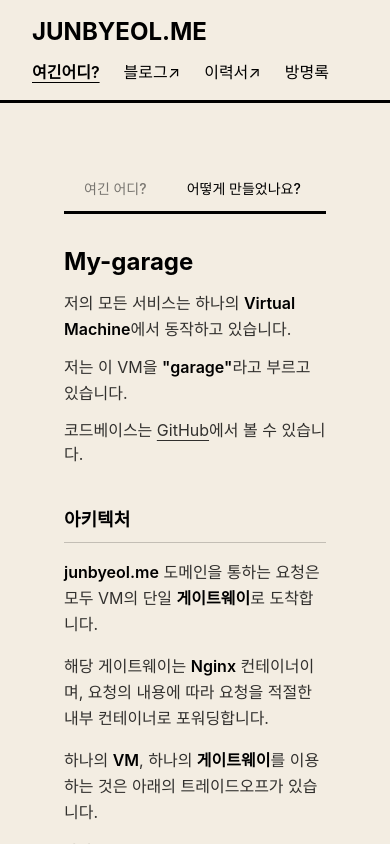
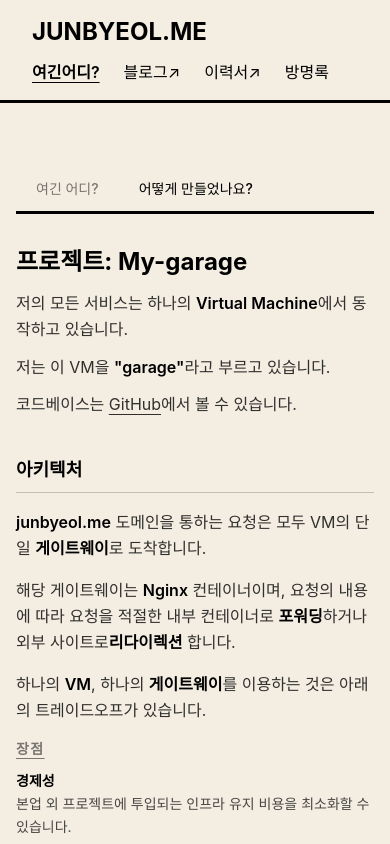
Before and after one commit to junbyeol/junbyeol.me, a React (Vite) app: page /about in a window 390 px wide. Both pictures are taken after a click on the tab "어떻게 만들었나요?". Shown: the top 844 px of the page. Built offline with nearby package versions, Linux system fonts and the light colour scheme.

Commit message:
feat: about 탭 가독성 증대

```diff
--- a/src/components/Layout.tsx
+++ b/src/components/Layout.tsx
@@ -6,7 +6,7 @@ const Layout = () => {
   return (
     <div className="flex min-h-screen flex-col">
       <Header />
-      <main className="flex-1 px-8 py-8">
+      <main className="flex-1 px-2 py-8">
         <Outlet />
       </main>
       <Footer />
--- a/src/pages/about/index.tsx
+++ b/src/pages/about/index.tsx
@@ -35,7 +35,7 @@ const About = () => {
   };
 
   return (
-    <section className="px-8 py-8 md:px-32 md:py-12">
+    <section className="px-2 py-8 md:px-32 md:py-12">
       <div className="flex border-b-[3px] border-text">
         {TABS.map(({ id, label }) => (
           <button
--- a/src/pages/about/tabs/HowTab.tsx
+++ b/src/pages/about/tabs/HowTab.tsx
@@ -1,3 +1,4 @@
+import { useState } from "react";
 import garageDiagram from "../../../assets/garage-diagram.png";
 
 type ListItem = {
@@ -50,7 +51,13 @@ const B = ({ children }: { children: React.ReactNode }) => (
   <strong className="font-semibold text-text">{children}</strong>
 );
 
-const HowTab = () => (
+const HowTab = () => {
+  const [isExpanded, setIsExpanded] = useState(false);
+
+  const handleImageMouseEnter = () => setIsExpanded(true);
+  const handleImageMouseLeave = () => setIsExpanded(false);
+
+  return (
     <div
       id="tabpanel-how"
       role="tabpanel"
@@ -59,9 +66,10 @@ const HowTab = () => (
     >
       {/* 프로젝트 소개 */}
       <div className="flex flex-col gap-3">
-      <h2 className="text-2xl font-bold">My-garage</h2>
+        <h2 className="text-2xl font-bold">프로젝트: My-garage</h2>
         <p className="text-base leading-relaxed text-text/80">
-        저의 모든 서비스는 하나의 <B>Virtual Machine</B>에서 동작하고 있습니다.
+          저의 모든 서비스는 하나의 <B>Virtual Machine</B>에서 동작하고
+          있습니다.
         </p>
         <p className="text-base leading-relaxed text-text/80">
           저는 이 VM을 <B>"garage"</B>라고 부르고 있습니다.
@@ -94,7 +102,8 @@ const HowTab = () => (
             </p>
             <p className="text-base leading-relaxed text-text/80">
               해당 게이트웨이는 <B>Nginx</B> 컨테이너이며, 요청의 내용에 따라
-            요청을 적절한 내부 컨테이너로 포워딩합니다.
+              요청을 적절한 내부 컨테이너로 <B>포워딩</B>하거나 외부 사이트로
+              <B>리다이렉션</B> 합니다.
             </p>
             <p className="text-base leading-relaxed text-text/80">
               하나의 <B>VM</B>, 하나의 <B>게이트웨이</B>를 이용하는 것은 아래의
@@ -102,7 +111,7 @@ const HowTab = () => (
             </p>
             <div className="grid grid-cols-1 sm:grid-cols-2 gap-4">
               <div className="flex flex-col gap-3">
-              <span className="text-sm font-bold uppercase tracking-widest text-text/50">
+                <span className="text-sm font-bold uppercase underline underline-offset-4 tracking-widest text-text/50">
                   장점
                 </span>
                 {PROS.map(({ label, description }) => (
@@ -115,7 +124,7 @@ const HowTab = () => (
                 ))}
               </div>
               <div className="flex flex-col gap-3">
-              <span className="text-sm font-bold uppercase tracking-widest text-text/50">
+                <span className="text-sm font-bold uppercase underline underline-offset-4 tracking-widest text-text/50">
                   단점
                 </span>
                 {CONS.map(({ label, description }) => (
@@ -131,13 +140,32 @@ const HowTab = () => (
           </div>
 
           {/* 인프라 다이어그램 */}
-        <div className="border border-text/20 md:w-64 flex-none self-start">
+          <div
+            className="border border-text/20 md:w-64 flex-none self-start md:cursor-zoom-in"
+            onMouseEnter={handleImageMouseEnter}
+            onMouseLeave={handleImageMouseLeave}
+          >
             <img
               src={garageDiagram}
               alt="My-garage 인프라 다이어그램"
               className="w-full"
             />
           </div>
+
+          {/* 확대 오버레이 (데스크탑 전용) */}
+          {isExpanded && (
+            <div
+              className="fixed top-20 right-20 z-50 hidden md:flex items-center justify-center"
+              onMouseEnter={handleImageMouseEnter}
+              onMouseLeave={handleImageMouseLeave}
+            >
+              <img
+                src={garageDiagram}
+                alt="My-garage 인프라 다이어그램 확대"
+                className="w-[50vw] object-contain border border-text/20"
+              />
+            </div>
+          )}
         </div>
       </div>
 
@@ -145,8 +173,9 @@ const HowTab = () => (
       <div className="flex flex-col gap-4">
         <h3 className="text-lg font-bold border-b border-text/20 pb-2">운영</h3>
         <p className="text-base leading-relaxed text-text/80">
-        게이트웨이 뒷편에서는 <B>MySQL</B>, <B>Redis</B>와 같은 공용 인프라와 각
-        서비스의 애플리케이션 서버들이 모두 <B>Docker</B> 컨테이너로 관리됩니다.
+          게이트웨이 뒷편에서는 <B>MySQL</B>, <B>Redis</B>와 같은 공용 인프라와
+          각 서비스의 애플리케이션 서버들이 모두 <B>Docker</B> 컨테이너로
+          관리됩니다.
         </p>
         <p className="text-base leading-relaxed text-text/80">
           이 컨테이너 이미지들은 <B>GitHub Actions</B>을 통해 유지됩니다.
@@ -156,11 +185,12 @@ const HowTab = () => (
           <B>GitHub Container Registry(GHCR)</B>에 저장됩니다.
         </p>
         <p className="text-base leading-relaxed text-text/80">
-        그리고 GitHub Actions는 VM이 GHCR에서 이미지를 <B>pull</B>받아 배포 중인
-        이미지를 교체하도록 합니다.
+          그리고 GitHub Actions는 VM이 GHCR에서 이미지를 <B>pull</B>받아 배포
+          중인 이미지를 교체하도록 합니다.
         </p>
       </div>
     </div>
   );
+};
 
 export default HowTab;
```
Lines whose indentation alone changed are shown as unchanged.
